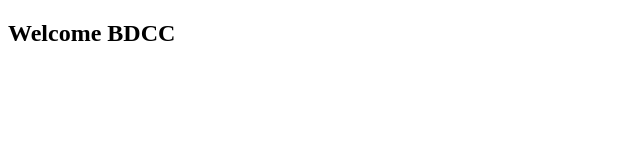
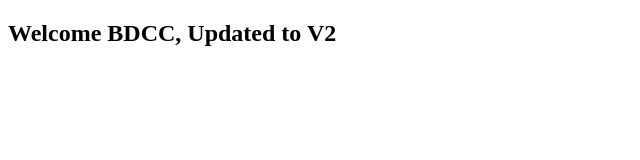
Before and after one commit to moolsbytheway/tpdevops, a plain HTML site: page index.html in a window 1280 px wide. Shown: the whole page, without its empty margins (0-640 px from the left). Drawn offline with Linux system fonts and the light colour scheme.

Commit message:
updated index.html

```diff
--- a/index.html
+++ b/index.html
@@ -4,12 +4,12 @@
 <head>
     <meta charset="utf-8">
     <meta name="viewport" content="width=device-width, initial-scale=1">
-    <title>Welcome BDCC</title>
+    <title>Welcome BDCC V2</title>
 </head>
 
 <body>
 
-<h2>Welcome BDCC</h2>
+<h2>Welcome BDCC, Updated to V2</h2>
 
 </body>
 
```
